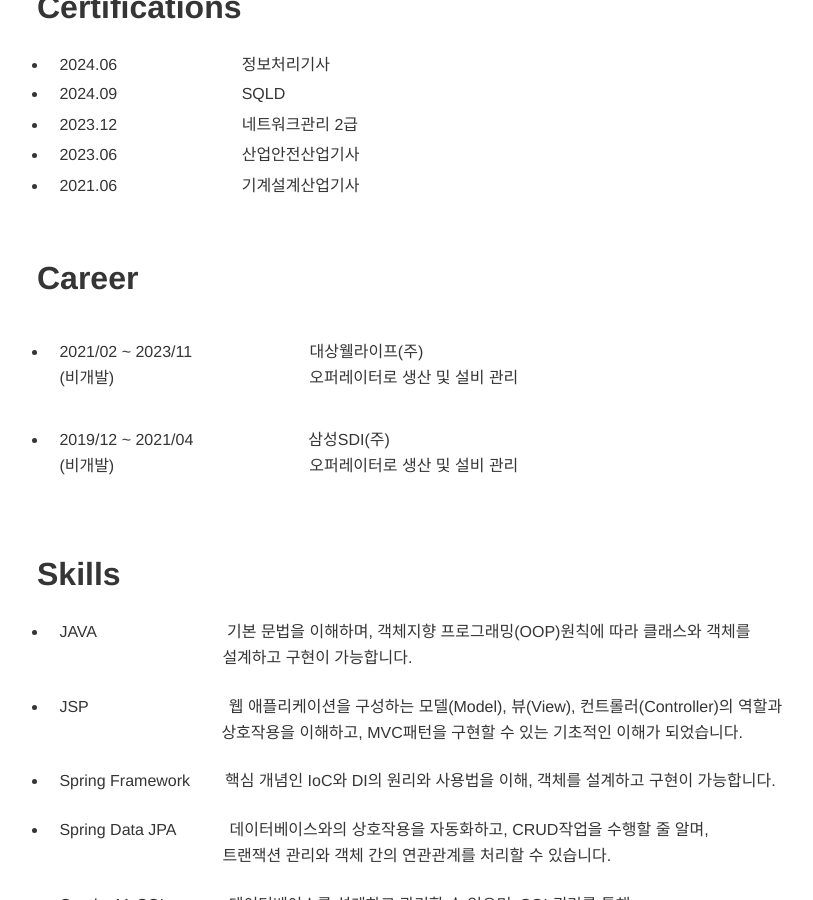
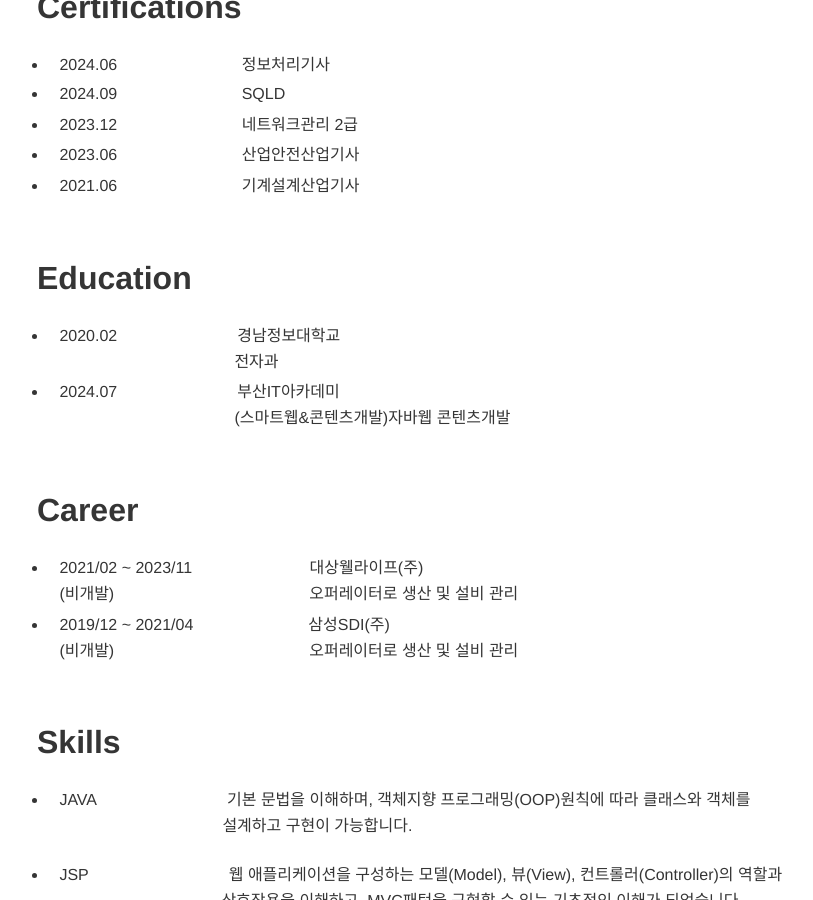
Before and after one commit to qudgns8883/qudgns8883.github.io, a Jekyll site: the page built from index.md, in a window 1280 px wide and 900 px high, scrolled down 568 px. Shown: the whole window, without its empty margins (203-1016 px from the left). Built offline with Jekyll 4.4.1, drawn with Linux system fonts in a browser that asks for light colours; our own code applies the rules of GitHub Pages for plain Markdown files.

Commit message:
no message

```diff
--- a/index.md
+++ b/index.md
@@ -18,10 +18,17 @@ layout: about
 
 <br/>
 
+# Education
+* 2020.02<span style="padding-left: 120px;"></span>경남정보대학교
+  <span style="padding-left: 175px;"></span>전자과
+* 2024.07<span style="padding-left: 120px;"></span>부산IT아카데미
+  <span style="padding-left: 175px;"></span> (스마트웹&콘텐츠개발)자바웹 콘텐츠개발
+
+<br/>
+
 # Career
 * 2021/02 ~ 2023/11 <span style="padding-left: 113px;"></span>대상웰라이프(주)
       (비개발)<span style="padding-left: 195px;"></span>오퍼레이터로 생산 및 설비 관리
-
 * 2019/12 ~ 2021/04<span style="padding-left: 115px;"></span>삼성SDI(주)
   (비개발)<span style="padding-left: 195px;"></span>오퍼레이터로 생산 및 설비 관리
 
```
Also changed, not shown: 5 other files.
